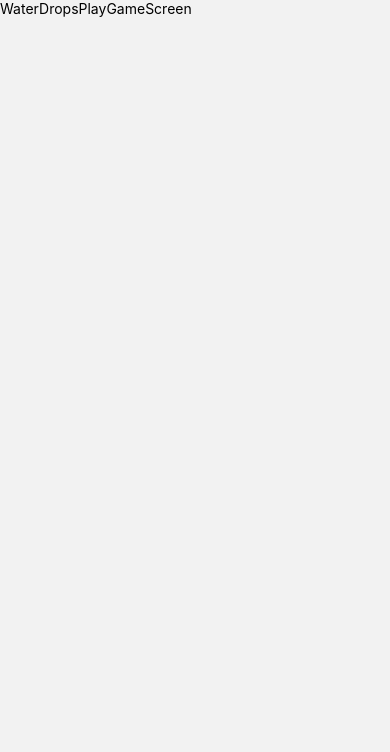
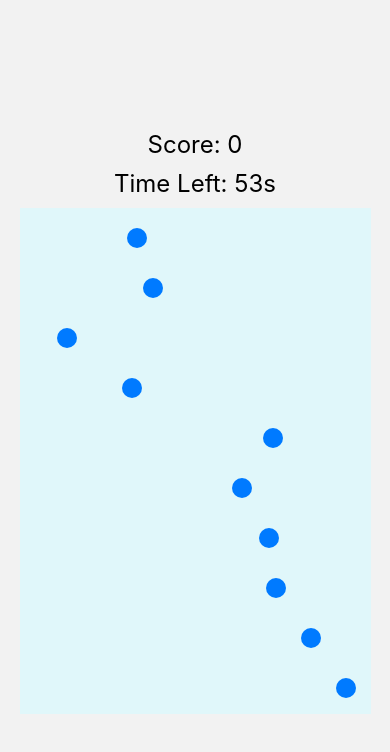
Before and after one commit to Vachek-hooves/FallsviewBeauty, a React Native app: screen /WaterDropsPlayGameScreen in a window 390 px wide. Shown: the top 752 px of the page. Built offline with nearby package versions, Linux system fonts and the light colour scheme.

Commit message:
init game play

```diff
--- a/screen/StackScreen/WaterDropsPlayGameScreen.js
+++ b/screen/StackScreen/WaterDropsPlayGameScreen.js
@@ -1,14 +1,122 @@
-import {StyleSheet, Text, View} from 'react-native';
-import React from 'react';
+import {StyleSheet, Text, View, Dimensions, TouchableOpacity} from 'react-native';
+import React, {useState, useEffect} from 'react';
+import { useNavigation } from '@react-navigation/native'; // Import useNavigation
+
+const {width, height} = Dimensions.get('window');
 
 const WaterDropsPlayGameScreen = () => {
+  const navigation = useNavigation(); // Initialize navigation
+  const [drops, setDrops] = useState([]);
+  const [score, setScore] = useState(0);
+  const [timeLeft, setTimeLeft] = useState(60);
+  const [gameOver, setGameOver] = useState(false);
+
+  useEffect(() => {
+    if (timeLeft > 0) {
+      const interval = setInterval(() => {
+        setTimeLeft(prev => prev - 1);
+      }, 1000);
+
+      return () => clearInterval(interval);
+    } else {
+      setGameOver(true);
+      // Navigate back to WaterDropScreen after a short delay
+      setTimeout(() => {
+        navigation.navigate('WaterDropsScreen'); // Adjust the screen name as needed
+      }, 2000); // 2 seconds delay to show the score
+    }
+  }, [timeLeft]);
+
+  useEffect(() => {
+    if (timeLeft > 0) {
+      const dropInterval = setInterval(() => {
+        const newDrop = {
+          id: Math.random().toString(),
+          x: Math.random() * (width * 0.9),
+          y: 0,
+        };
+        setDrops(prev => [...prev, newDrop]);
+      }, 500);
+
+      return () => clearInterval(dropInterval);
+    }
+  }, [timeLeft]);
+
+  useEffect(() => {
+    if (timeLeft > 0) {
+      const fallInterval = setInterval(() => {
+        setDrops(prev =>
+          prev.map(drop => ({
+            ...drop,
+            y: drop.y + 5,
+          })).filter(drop => drop.y < height * 0.6)
+        );
+      }, 50);
+
+      return () => clearInterval(fallInterval);
+    }
+  }, [timeLeft]);
+
+  const handleCatch = (id) => {
+    setDrops(prev => prev.filter(drop => drop.id !== id));
+    setScore(prev => prev + 10);
+  };
+
   return (
-    <View>
-      <Text>WaterDropsPlayGameScreen</Text>
+    <View style={styles.container}>
+      {gameOver ? (
+        <Text style={styles.finalScore}>Game Over! Your Score: {score}</Text>
+      ) : (
+        <>
+          <Text style={styles.score}>Score: {score}</Text>
+          <Text style={styles.timer}>Time Left: {timeLeft}s</Text>
+          <View style={styles.gameField}>
+            {drops.map(drop => (
+              <TouchableOpacity
+                key={drop.id}
+                style={[styles.drop, {left: drop.x, top: drop.y}]}
+                onPress={() => handleCatch(drop.id)}
+              />
+            ))}
+          </View>
+        </>
+      )}
     </View>
   );
 };
 
 export default WaterDropsPlayGameScreen;
 
-const styles = StyleSheet.create({});
+const styles = StyleSheet.create({
+  container: {
+    flex: 1,
+    alignItems: 'center',
+    justifyContent: 'center',
+  },
+  score: {
+    fontSize: 24,
+    marginBottom: 10,
+  },
+  timer: {
+    fontSize: 24,
+    marginBottom: 10,
+  },
+  gameField: {
+    width: width * 0.9,
+    height: height * 0.6,
+    backgroundColor: '#e0f7fa',
+    position: 'relative',
+    overflow: 'hidden',
+  },
+  drop: {
+    width: 20,
+    height: 20,
+    borderRadius: 10,
+    backgroundColor: '#007aff',
+    position: 'absolute',
+  },
+  finalScore: {
+    fontSize: 30,
+    fontWeight: 'bold',
+  },
+});
```
